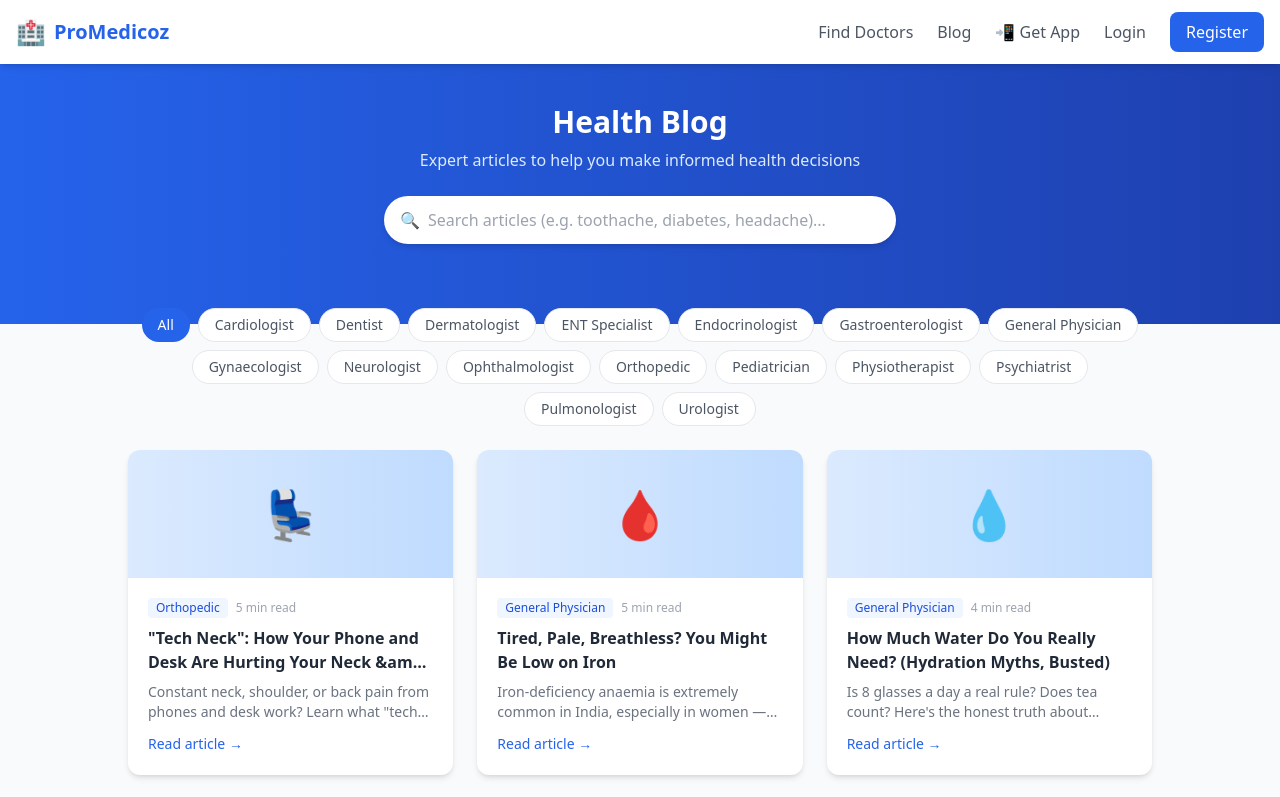
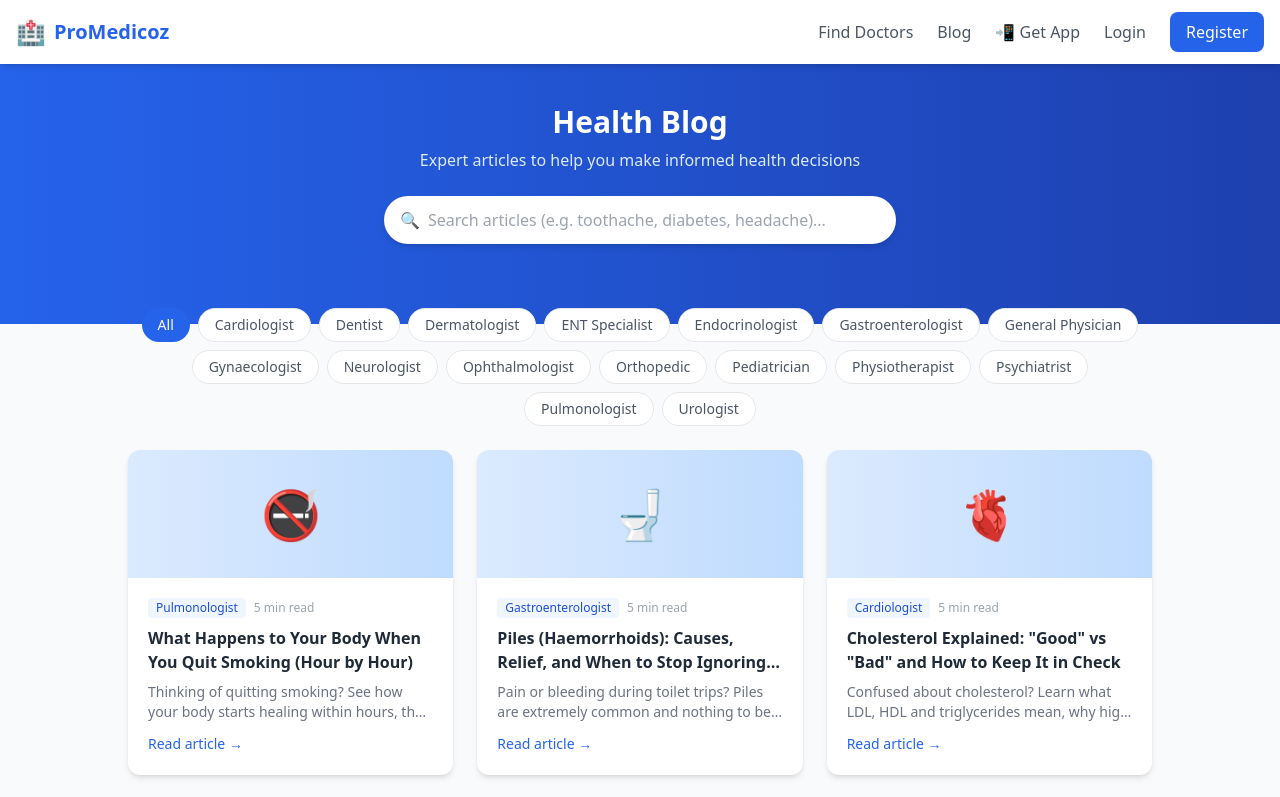
Before and after one commit to kndnkmr/docconnect, a React (Vite) app in the folder client/: page /blog in a window 1280 px wide. Shown: the top 797 px of the page. Built offline with nearby package versions, Linux system fonts and the light colour scheme; no server answers.

Commit message:
Add 4 new blog articles (PCOS, cholesterol, piles, quit smoking)
Original shareable articles on high-search topics; sitemap updated with 4 new slugs.

```diff
--- a/client/src/pages/blog/blogData.js
+++ b/client/src/pages/blog/blogData.js
@@ -854,5 +854,91 @@ export const articles = [
       { type: 'heading', text: 'When to See a Doctor' },
       { type: 'paragraph', text: 'See a doctor if pain is severe, persistent, or spreads down an arm or leg, or if you feel numbness, tingling, or weakness — these can signal nerve involvement. An orthopedic doctor or physiotherapist can assess you and guide targeted treatment. Many such issues can be reviewed online first to decide the next step.' },
     ]
+  },
+  {
+    slug: 'pcos-pcod-irregular-periods-guide',
+    title: 'PCOS/PCOD Explained: Irregular Periods, Weight &amp; What Really Helps',
+    description: 'Irregular periods, unwanted hair, acne, weight gain? PCOS/PCOD is very common in young women — and very manageable. Here\'s a clear, honest guide.',
+    specialization: 'Gynaecologist',
+    publishedDate: '2026-09-01',
+    readTime: '6 min',
+    image: '🌸',
+    content: [
+      { type: 'intro', text: 'PCOS (Polycystic Ovary Syndrome), often called PCOD, is one of the most common hormonal conditions in young women in India — yet it\'s widely misunderstood. It can affect periods, skin, weight, and fertility, but the good news is that it\'s very manageable with the right guidance. Here\'s an honest, jargon-free explainer.' },
+      { type: 'heading', text: 'What Is PCOS/PCOD?' },
+      { type: 'paragraph', text: 'It\'s a hormonal imbalance that affects how the ovaries work. The body may produce more male-type hormones than usual, which can disrupt the menstrual cycle and cause other symptoms. It is not a disease you "catch," and having it does not mean you cannot lead a full, healthy life.' },
+      { type: 'heading', text: 'Common Signs' },
+      { type: 'paragraph', text: '• Irregular, missed, or very heavy periods\n• Weight gain, especially around the belly\n• Acne or oily skin\n• Extra hair on the face or body\n• Hair thinning on the scalp\n• Difficulty getting pregnant\n\nNot everyone has all of these — symptoms vary a lot from person to person.' },
+      { type: 'heading', text: 'Why It Matters' },
+      { type: 'paragraph', text: 'Beyond periods and appearance, unmanaged PCOS can raise the long-term risk of diabetes, high blood pressure, and cholesterol problems. That\'s why it\'s worth understanding and managing early — not ignoring.' },
+      { type: 'heading', text: 'What Actually Helps' },
+      { type: 'paragraph', text: '• Regular physical activity and balanced meals — even modest weight loss can restore cycles\n• Cutting back on sugary, ultra-processed food\n• Good sleep and stress management\n• Not smoking\n\nLifestyle is genuinely powerful here. But please don\'t rely on random social-media "cures" or unproven supplements — they can delay proper care.' },
+      { type: 'heading', text: 'When to See a Doctor' },
+      { type: 'paragraph', text: 'If your periods are irregular, you\'re struggling with symptoms above, or you\'re planning a pregnancy, see a gynaecologist. Simple tests can confirm PCOS, and treatment is tailored to your goals — whether it\'s regular cycles, skin, or fertility. An online consultation is a comfortable, private first step.' },
+    ]
+  },
+  {
+    slug: 'cholesterol-explained-good-bad-guide',
+    title: 'Cholesterol Explained: "Good" vs "Bad" and How to Keep It in Check',
+    description: 'Confused about cholesterol? Learn what LDL, HDL and triglycerides mean, why high cholesterol is dangerous yet silent, and simple ways to improve your numbers.',
+    specialization: 'Cardiologist',
+    publishedDate: '2026-09-02',
+    readTime: '5 min',
+    image: '🫀',
+    content: [
+      { type: 'intro', text: 'Cholesterol gets a bad name, but your body actually needs some of it. The problem is having too much of the wrong kind — and since high cholesterol usually causes no symptoms, many people don\'t know theirs is high until something serious happens. Here\'s a clear guide.' },
+      { type: 'heading', text: 'Good vs Bad Cholesterol' },
+      { type: 'paragraph', text: '• LDL — the "bad" one. Too much builds up in your arteries.\n• HDL — the "good" one. It helps clear cholesterol away.\n• Triglycerides — another blood fat; high levels add to the risk.\n\nThe goal is lower LDL and triglycerides, and healthy HDL.' },
+      { type: 'heading', text: 'Why It\'s Dangerous' },
+      { type: 'paragraph', text: 'Excess cholesterol slowly narrows and hardens your arteries. Over years, this raises the risk of heart attack and stroke — often with no warning signs along the way. That\'s why it\'s worth checking even when you feel perfectly fine.' },
+      { type: 'heading', text: 'Who Should Get Tested' },
+      { type: 'paragraph', text: 'A simple blood test (lipid profile) checks your levels. Consider it if you\'re over 30, overweight, have diabetes or high BP, smoke, or have a family history of heart disease. Many people benefit from a check as part of a yearly health review.' },
+      { type: 'heading', text: 'How to Improve Your Numbers' },
+      { type: 'paragraph', text: '• Eat more fibre, fruits, vegetables, and whole grains\n• Cut down fried food, trans fats, and excess sugar\n• Use healthier oils in moderation\n• Stay physically active most days\n• Quit smoking and limit alcohol\n• Manage weight' },
+      { type: 'heading', text: 'When to See a Doctor' },
+      { type: 'paragraph', text: 'If your cholesterol is high, don\'t panic and don\'t self-medicate. A doctor looks at your whole risk picture and decides whether lifestyle changes are enough or medication is needed. Never start or stop cholesterol medicine on your own. An online consultation can help you understand your report and next steps.' },
+    ]
+  },
+  {
+    slug: 'piles-haemorrhoids-causes-relief-guide',
+    title: 'Piles (Haemorrhoids): Causes, Relief, and When to Stop Ignoring It',
+    description: 'Pain or bleeding during toilet trips? Piles are extremely common and nothing to be embarrassed about. Learn the causes, simple relief, and when to see a doctor.',
+    specialization: 'Gastroenterologist',
+    publishedDate: '2026-09-03',
+    readTime: '5 min',
+    image: '🚽',
+    content: [
+      { type: 'intro', text: 'Piles (haemorrhoids) are far more common than people admit — and because they\'re a bit awkward to talk about, many suffer in silence or try random remedies. There\'s no need for embarrassment: it\'s a routine medical issue, and simple steps bring relief for most people. Here\'s what to know.' },
+      { type: 'heading', text: 'What Are Piles?' },
+      { type: 'paragraph', text: 'Piles are swollen veins around the anus and lower rectum, a bit like varicose veins. They can be internal or external, and range from mildly annoying to quite painful.' },
+      { type: 'heading', text: 'Common Causes' },
+      { type: 'paragraph', text: '• Constipation and straining on the toilet\n• Low-fibre diet and not enough water\n• Sitting for long periods\n• Pregnancy\n• Being overweight\n• Heavy lifting' },
+      { type: 'heading', text: 'Signs to Notice' },
+      { type: 'paragraph', text: '• Bright red bleeding during or after passing stool\n• Itching or irritation around the area\n• Pain or discomfort, especially when sitting\n• A lump near the anus' },
+      { type: 'heading', text: 'Simple Relief' },
+      { type: 'paragraph', text: '• Eat more fibre — vegetables, fruits, whole grains\n• Drink plenty of water\n• Don\'t strain or sit too long on the toilet\n• Stay active\n• Warm sitz baths can soothe discomfort\n\nThese changes prevent and ease most mild cases.' },
+      { type: 'heading', text: 'When to See a Doctor' },
+      { type: 'paragraph', text: 'Important: never simply assume bleeding is "just piles." Rectal bleeding can have other, more serious causes, so it should always be checked. See a doctor if there\'s bleeding, ongoing pain, a lump, or if home measures don\'t help within a week or two. An online consultation is a private, judgement-free way to start.' },
+    ]
+  },
+  {
+    slug: 'quit-smoking-what-happens-to-body',
+    title: 'What Happens to Your Body When You Quit Smoking (Hour by Hour)',
+    description: 'Thinking of quitting smoking? See how your body starts healing within hours, the real benefits over time, and practical tips to quit for good.',
+    specialization: 'Pulmonologist',
+    publishedDate: '2026-09-04',
+    readTime: '5 min',
+    image: '🚭',
+    content: [
+      { type: 'intro', text: 'Quitting smoking is one of the single best things you can do for your health — and your body starts repairing itself faster than you\'d think. Whether you smoke daily or socially, here\'s what happens when you stop, and how to make quitting stick.' },
+      { type: 'heading', text: 'Your Body Starts Healing Fast' },
+      { type: 'paragraph', text: '• Within hours: heart rate and blood pressure begin to settle\n• Within a day or two: carbon monoxide clears; senses of taste and smell start improving\n• Within weeks to months: breathing gets easier and lung function improves\n• Over the years: risk of heart disease, stroke, and lung cancer drops steadily\n\nIt\'s genuinely never too late — benefits begin at any age.' },
+      { type: 'heading', text: 'Why It\'s Hard (And That\'s Normal)' },
+      { type: 'paragraph', text: 'Nicotine is addictive, so cravings, irritability, and restlessness in the first days are normal — not a sign of failure. They fade. Knowing this in advance makes them easier to ride out.' },
+      { type: 'heading', text: 'Practical Tips to Quit' },
+      { type: 'paragraph', text: '• Pick a quit date and tell people, so they support you\n• Identify your triggers (tea, stress, friends who smoke) and plan around them\n• Keep your hands and mouth busy — water, sugar-free gum, a walk\n• Delay each craving; most pass within a few minutes\n• Don\'t treat one slip as total failure — restart immediately' },
+      { type: 'heading', text: 'You Don\'t Have to Do It Alone' },
+      { type: 'paragraph', text: 'If willpower alone hasn\'t worked, that\'s common — and there\'s real help. Doctors can guide you with proven methods, including safe aids where appropriate. If you have a lingering cough, breathlessness, or chest symptoms, get them checked too. An online consultation is an easy way to build a quit plan that actually works for you.' },
+    ]
   }
 ];
```
Also changed, not shown: 1 other file (tests, documents, lock files or other folders).
